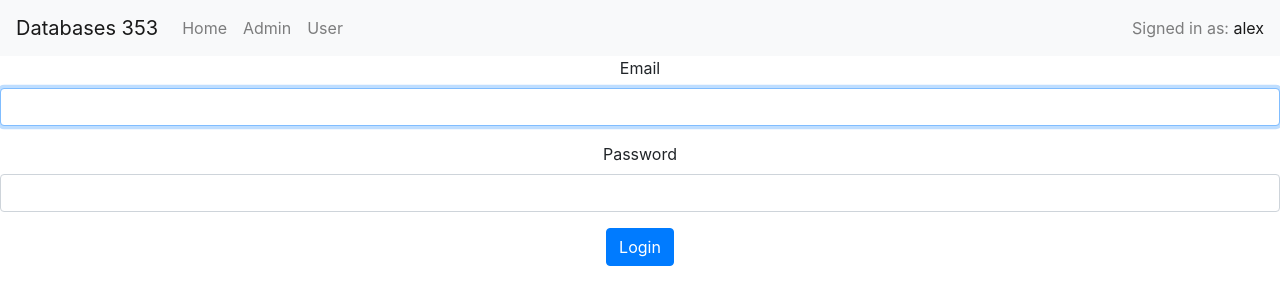
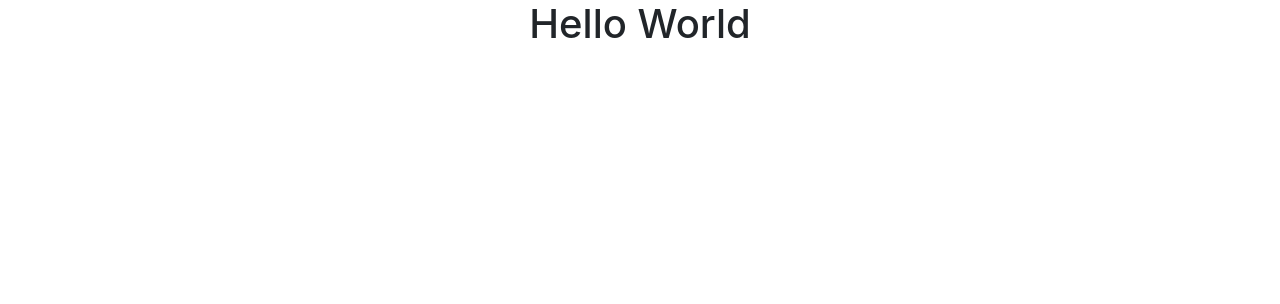
Before and after one commit to jsilber94/COMP353Project, a React (Create React App) app in the folder frontend/: page /test in a window 1280 px wide. Shown: the top 304 px of the page. Built offline with nearby package versions, Linux system fonts and the light colour scheme.

Commit message:
Page Routing
We now reroute on login

```diff
--- a/frontend/src/App.jsx
+++ b/frontend/src/App.jsx
@@ -1,17 +1,29 @@
 import axios from 'axios';
-import React from 'react';
+import React, { useState } from 'react';
 import './App.css';
+import {
+  BrowserRouter as Router, Route, Switch, Redirect,
+} from 'react-router-dom';
 import { apiURL } from './config/env';
+import Hello from './components/Hello';
 import Login from './components/Login';
-import Header from './components/Header';
 
 function App() {
   axios.defaults.baseURL = apiURL;
+  const [isLoggedIn, setLogin] = useState(false);
 
   return (
     <div className="App">
-      <Header user="alex" />
-      <Login />
+      <Router>
+        <Switch>
+          <Route exact path="/">
+            {isLoggedIn ? <Redirect to="/test" /> : <Login setLogin={setLogin} />}
+          </Route>
+          <Route path="/test">
+            <Hello />
+          </Route>
+        </Switch>
+      </Router>
     </div>
   );
 }
--- /dev/null
+++ b/frontend/src/components/Hello.jsx
@@ -0,0 +1,9 @@
+import React from 'react';
+
+export default function Hello() {
+  return (
+    <div>
+      <h1>Hello World</h1>
+    </div>
+  );
+}
--- a/frontend/src/components/JobTable.jsx
+++ b/frontend/src/components/JobTable.jsx
@@ -6,7 +6,7 @@ export default function Jobs() {
   const jobUrl = 'http://localhost:9891/job';
 
   axios.get(jobUrl).then((data) => {
-    setJobs(data.json());
+    setJobs(data);
   });
 
   function createTableRow(job) {
--- a/frontend/src/components/Login.jsx
+++ b/frontend/src/components/Login.jsx
@@ -2,28 +2,21 @@ import React, { useState } from 'react';
 import {
   Button, FormControl, FormGroup, FormLabel,
 } from 'react-bootstrap';
-import { Route, Router } from 'react-router-dom';
-import { createBrowserHistory } from 'history';
 import { apiLogin } from '../Api';
 
-export default function Login() {
+// eslint-disable-next-line react/prop-types
+export default function Login({ setLogin }) {
   const [email, setEmail] = useState('');
   const [password, setPassword] = useState('');
   const [errorMessage, setErrorMessage] = useState(null);
 
-  const newHistory = createBrowserHistory();
-
   const authenticate = () => {
     apiLogin(email, password)
       .then((response) => {
-        // Store id
-        // redirect to main screen
-        console.log(response);
-        return (
-          <Router history={newHistory}>
-            <Route path="/home" />
-          </Router>
-        );
+        if (response.data.success) {
+          setLogin(true);
+        }
+        setErrorMessage(response.data.message);
       }).catch((error) => {
         setErrorMessage(error.message);
         console.log(errorMessage);
```
